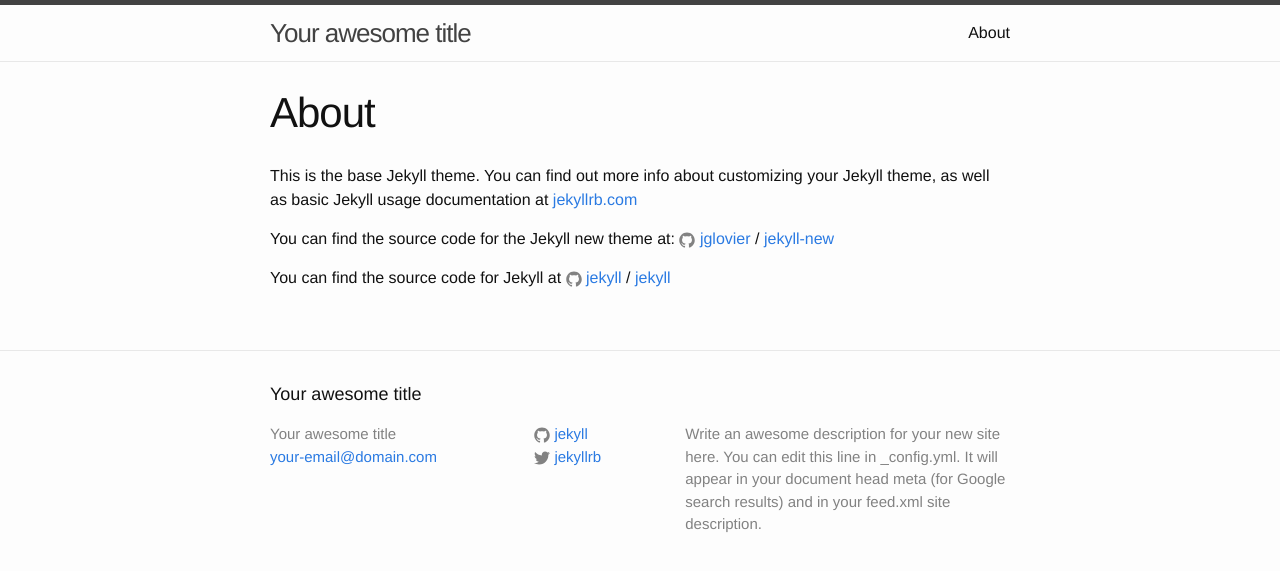
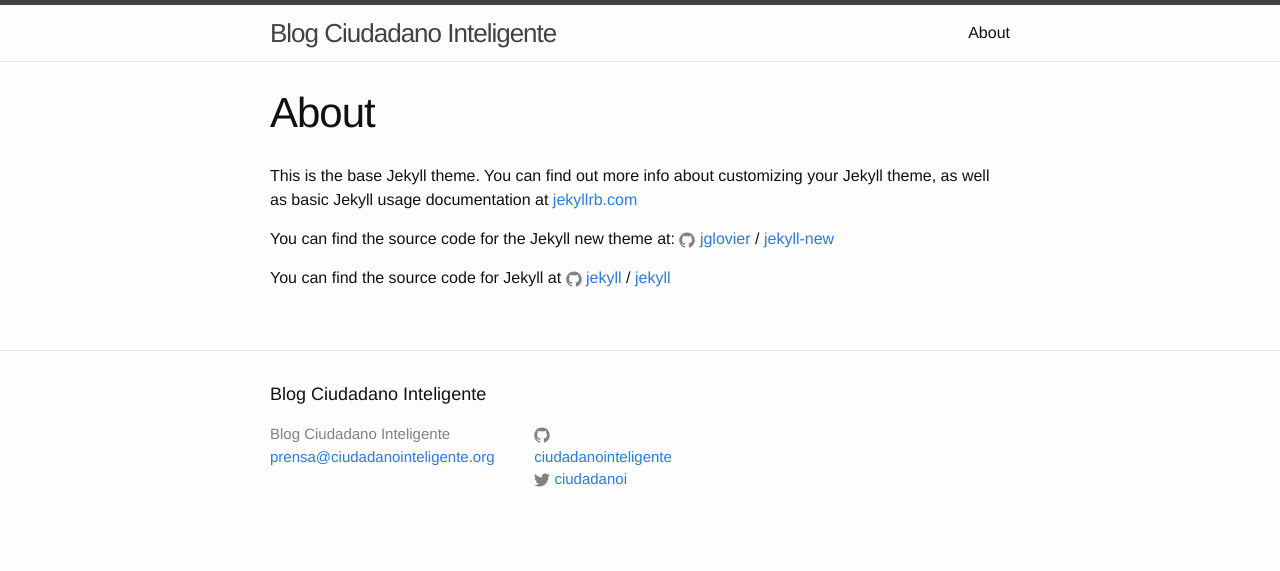
Before and after one commit to ciudadanointeligente/blog.ciudadanointeligente.org, a Jekyll site: the page built from about.md, in a window 1280 px wide. Shown: the top 571 px of the page. Built offline with Jekyll 4.4.1, drawn with Linux system fonts in a browser that asks for light colours.

```diff
--- a/_config.yml
+++ b/_config.yml
@@ -6,16 +6,13 @@
 # 'jekyll serve'. If you change this file, please restart the server process.
 
 # Site settings
-title: Your awesome title
-email: your-email@domain.com
-description: > # this means to ignore newlines until "baseurl:"
-  Write an awesome description for your new site here. You can edit this
-  line in _config.yml. It will appear in your document head meta (for
-  Google search results) and in your feed.xml site description.
-baseurl: "" # the subpath of your site, e.g. /blog
-url: "http://yourdomain.com" # the base hostname & protocol for your site
-twitter_username: jekyllrb
-github_username:  jekyll
+title: Blog Ciudadano Inteligente
+email: prensa@ciudadanointeligente.org
+description: ""
+baseurl: "/" # the subpath of your site, e.g. /blog
+url: "https://blog.ciudadanointeligente.org" # the base hostname & protocol for your site
+twitter_username: ciudadanoi
+github_username:  ciudadanointeligente
 
 # Build settings
 markdown: kramdown
--- a/_layouts/post.html
+++ b/_layouts/post.html
@@ -27,7 +27,7 @@ layout: fb_instant_articles
 
   <!-- The published and last modified time stamps -->
 
-  [<time class="op-published" dateTime="{{ page.created_at | date: '%Y-%m-%dT%T' }}">{{ page.created_at | date: "%A %e %B, %Y" }}</time>]
-  [<time class="op-modified" dateTime="{{ page.updated_at | date: '%Y-%m-%dT%T'}}">{{ page.updated_at | date: "%A %e %B, %Y" }}</time>]
+  [<time class="op-published" dateTime="{{ page.date | date: '%Y-%m-%dT%T' }}">{{ page.date | date: "%A %e %B, %Y" }}</time>]
+  [<time class="op-modified" dateTime="{{ page.date | date: '%Y-%m-%dT%T'}}">{{ page.date | date: "%A %e %B, %Y" }}</time>]
 
 </article>
```
Also changed, not shown: _posts/2017-01-25-welcome-to-jekyll.markdown (deleted, +0 -29 lines), _posts/2017-01-30-welcome-to-jekyll.markdown (deleted, +0 -12 lines), _posts/2017-04-21-cinco-peliculas-para-ver-cuando-quieres-que-el-mundo-se-acabe.markdown (added, +54 -0 lines), _posts/2017-04-21-ciudadano-inteligente-y-decision-del-sii-es-una-senal-lamentable-para-la-ciudadania.markdown (added, +20 -0 lines), _posts/2017-04-21-comparte-esto-si-odias-la-politica-y-si-no-también.markdown (added, +39 -0 lines), _posts/2017-04-21-haz-tu-practica-en-ciudadano-inteligente.markdown (added, +18 -0 lines), _posts/2017-04-21-por-que-tantas-x-y-tantas-e-por-que-usamos-lenguaje-no-sexista.markdown (added, +22 -0 lines).
